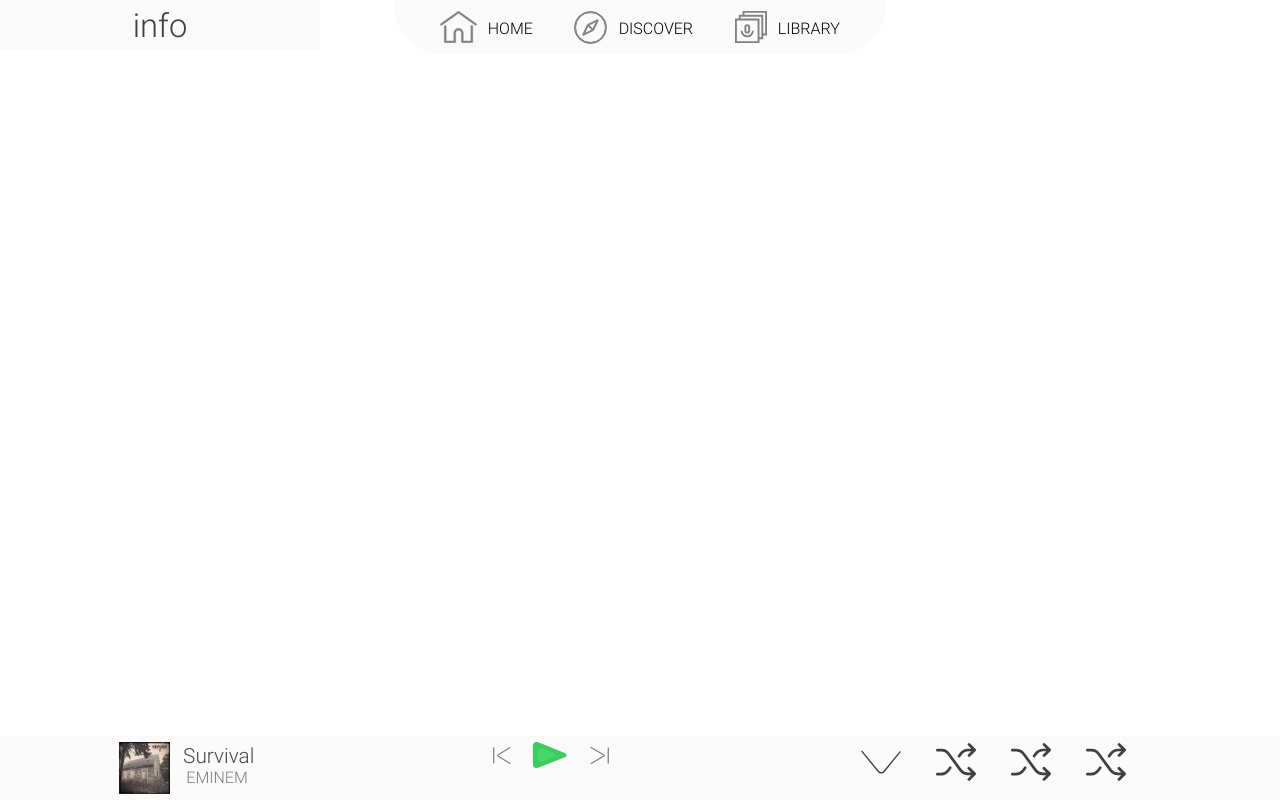
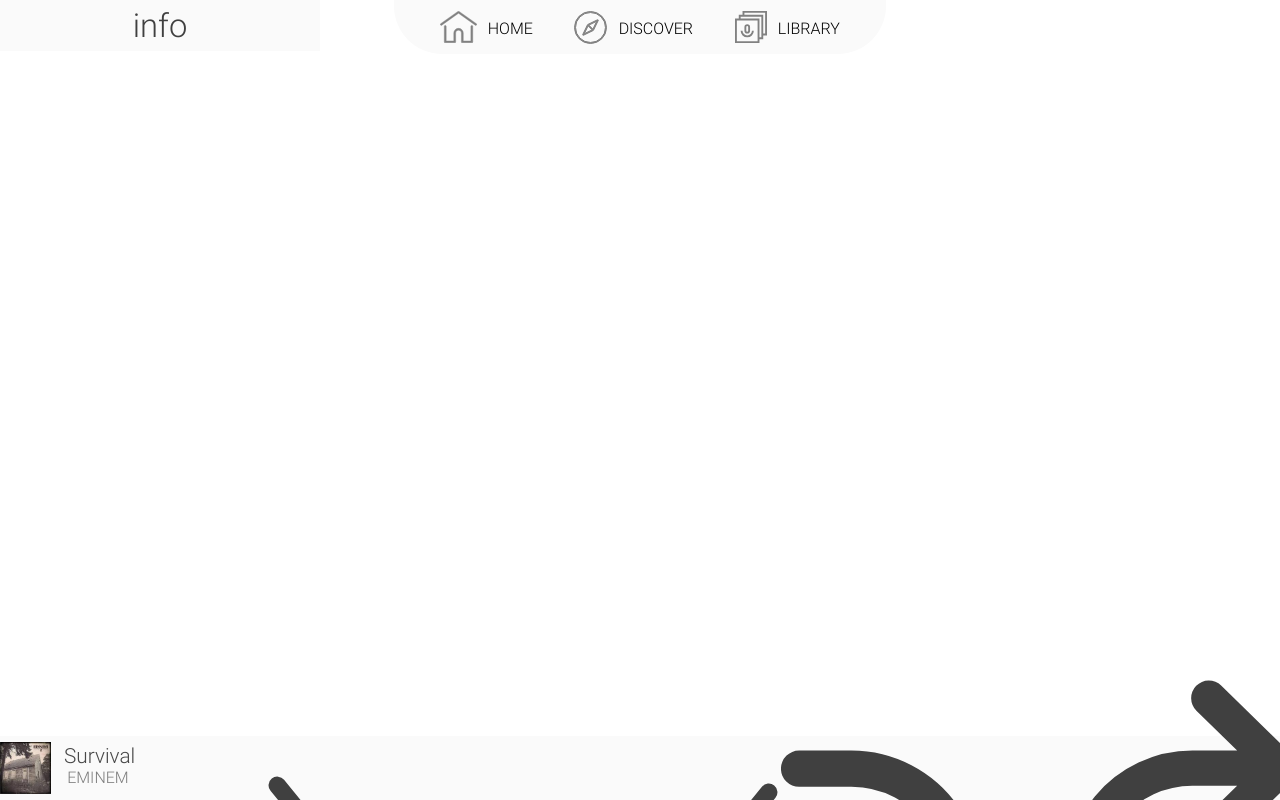
Before and after one commit to helagro/fria-play, a React (Create React App) app: page / in a window 1280 px wide. Built offline with nearby package versions, Linux system fonts and the light colour scheme.

Commit message:
fixes playcontrolspc styling

```diff
--- a/src/components/PlayControlsPc.jsx
+++ b/src/components/PlayControlsPc.jsx
@@ -5,6 +5,8 @@ import survival from "./img/survival.jpg"
 import PlayAndSwitchSong from "./PlayAndSwitchSong"
 import shuffleIcon from "./img/shuffle.svg"
 import moveDownIcon from "./img/moveDown.svg"
+import replayIcon from "./img/ic-directions-round.svg"
+import volIcon from "./img/ic-media-volume.svg"
 
 function PlayControlsPc() {
     return (
@@ -14,8 +16,8 @@ function PlayControlsPc() {
             <div className={style.advancedControls}>
                 <img src={moveDownIcon} alt="Move down"/>
                 <img src={shuffleIcon} alt="Shuffle"/>
-                <img src={shuffleIcon} alt="Shuffle"/>
-                <img src={shuffleIcon} alt="Shuffle"/>
+                <img src={replayIcon} alt="replay"/>
+                <img src={volIcon} alt="volume"/>
             </div>
         </div>
     )
--- a/src/components/style/PlayControlsPc.module.css
+++ b/src/components/style/PlayControlsPc.module.css
@@ -8,17 +8,18 @@
     grid-template-columns: min-content min-content min-content;
     justify-content: space-around;
     align-content: center;
+    align-items: center;
 }
 
 .advancedControls{
-    height: 100%;
-    width: 300px;
+    height: 40%;
+    width: max-content;
     display: grid;
     grid-auto-flow: column;
     grid-auto-columns: 1fr;
 }
 
 .advancedControls img{
-    height: 40px;
-    width: 40px;
+    height: 100%;
+    width: 100%;
 }
```
Also changed, not shown: src/components/img/ic-directions-round.svg (added), src/components/img/ic-media-volume.svg (added).
